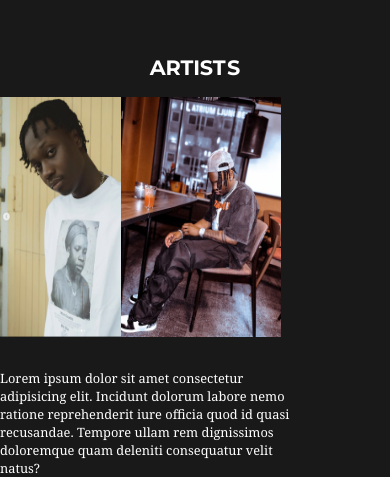
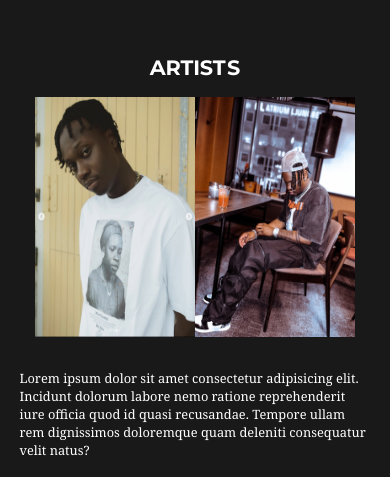
Before and after one commit to EllaMiri/ClimaxMusicEmpire, a Next.js app: page / in a window 390 px wide. Shown: the part 830-1307 px from the top of the page. Built offline with nearby package versions, Linux system fonts and the light colour scheme.

Commit message:
changed some styling

```diff
--- a/components/Artist.jsx
+++ b/components/Artist.jsx
@@ -20,6 +20,10 @@ const Artist = () => {
         marginLeft: { xs: "0.1rem" },
       };
 
+      const imageContainer = {
+        margin: {xs: 'auto'}
+      }
+
       const contentMediaQueries = {
         display: "flex",
         flexDirection: {
@@ -29,8 +33,8 @@ const Artist = () => {
       };
 
       const descriptionMediaQueries = {
-        marginTop: { xs: "2rem", sm: "0" },
-        width: { xs: "75%", sm: "75%", md: "50%" },
+        margin: { xs: "2rem auto 0", sm: "0 0 0 1rem" },
+        width: { xs: "90%", sm: "75%", md: "50%" },
         fontSize: { xs: ".8rem", sm: "1.2rem", md: "1.3rem", lg: "1.5rem" },
       };
     return (
@@ -49,7 +53,7 @@ const Artist = () => {
             </Typography>
         </Box>
         <Box sx={contentMediaQueries}>
-        <Box className={styles.imageContainer}>
+        <Box className={styles.imageContainer} sx={imageContainer}>
             <img className={styles.image} src="./boi-ous.png" alt="boious" />
             <img className={styles.image1} src="./icekid-ds.png" alt="icekidds" />
         </Box>
--- a/styles/Artist.module.css
+++ b/styles/Artist.module.css
@@ -8,34 +8,31 @@
 }
 
 .imageContainer {
-
     display: flex;
-
 }
 
 .image {
-    width: 20rem;
-    height: 23rem;
+    width: 15rem;
+    height: 20rem;
 }
 
 .image1 {
-    width: 20rem;
-    height: 23rem;
-    position: relative;
+    width: 15rem;
+    height: 20rem;
+    /* position: relative;
     left: -10%;
-    bottom: -10%;
+    bottom: -10%; */
 }
 
 @media  screen and (max-width: 900px) {
     .image {
-        width: 12rem;
-        height: 18rem;
+        width: 10rem;
+        height: 15rem;
     }
 
     .image1 {
-        width: 12rem;
-        height: 18rem;
-
+        width: 10rem;
+        height: 15rem;
     }
 }
 
@@ -47,7 +44,5 @@
     .image1 {
         width: 10rem;
         height: 15rem;
-        position: relative;
-        bottom: -20%;
     }
 }
```
